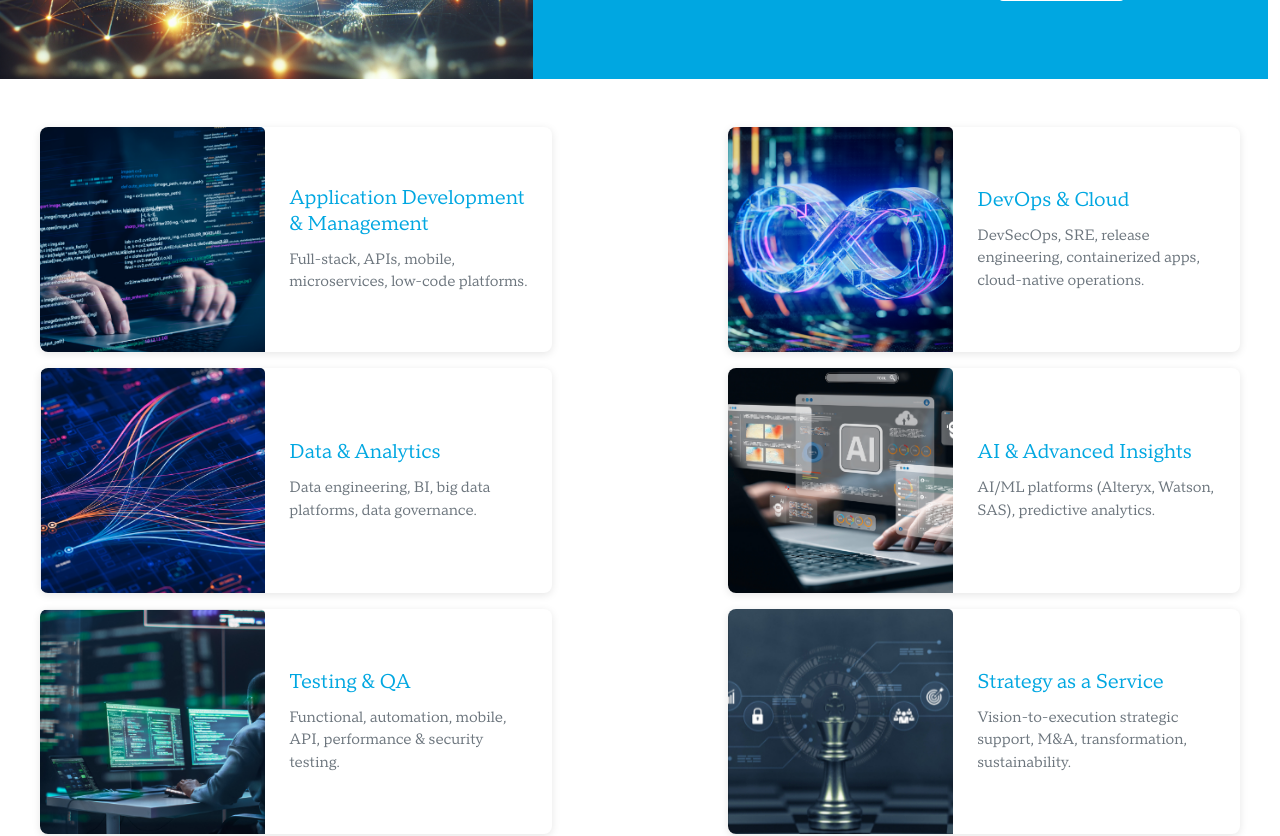
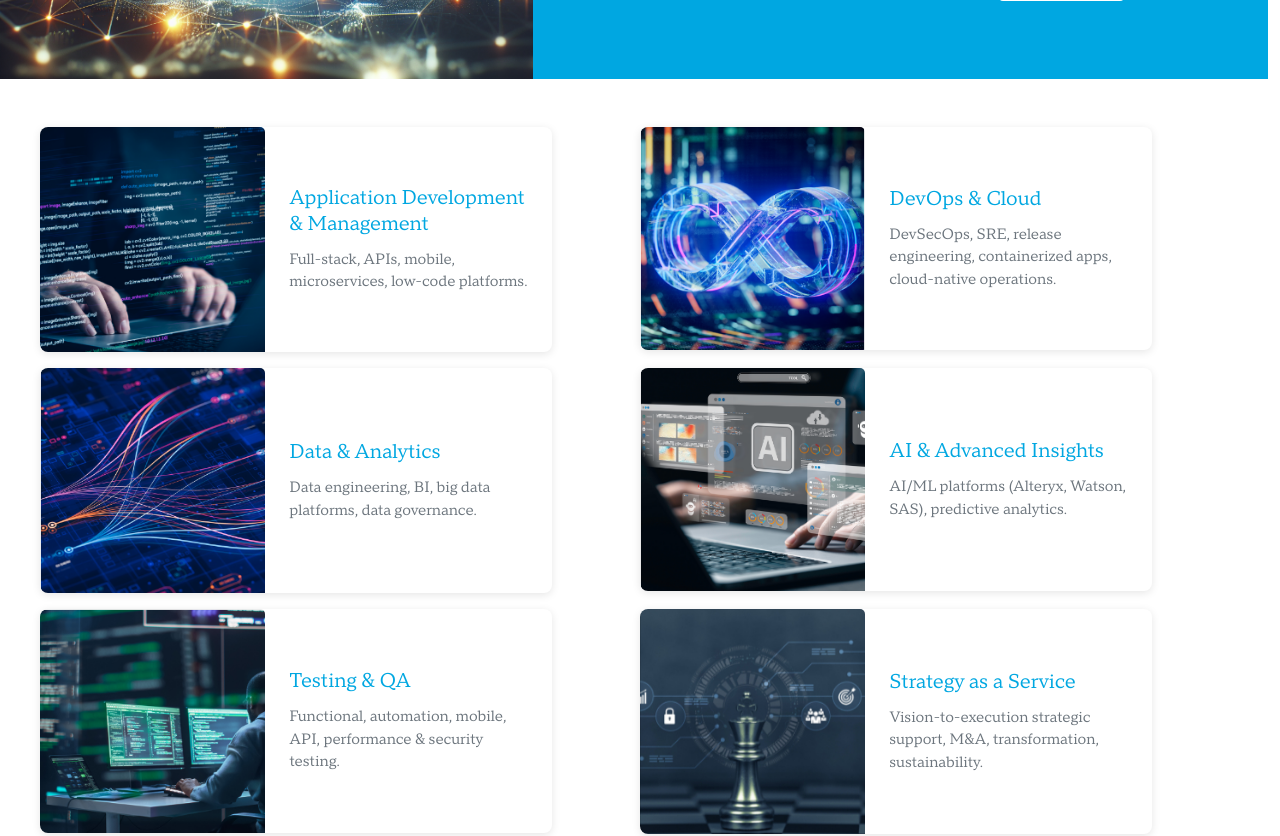
Before and after one commit to TRamadan/GizaSystemsApp, an Angular app: page / in a window 1280 px wide. Shown: the part 3580-4416 px from the top of the page. Built offline with nearby package versions, Linux system fonts and the light colour scheme; a web font is replaced by a local one.

Commit message:
fix: remove space

```diff
--- a/src/app/components/home/strategy-section/strategy-section.component.html
+++ b/src/app/components/home/strategy-section/strategy-section.component.html
@@ -1,7 +1,7 @@
 <div class="container my-5">
   <div class="row">
     @for(item of allStrategies; track item;let i = $index, first = $first, last = $last, even = $even, odd = $odd){
-    <div class="col-md-6 d-flex  p-0 mb-3" [ngClass]="{ 'justify-content-start': even, 'justify-content-end': odd }">
+    <div class="col-md-6  p-0 mb-3" >
       <div class="card">
         <img [src]="item.img" class="card-img-top" alt="...">
         <div class="card-body">
```
